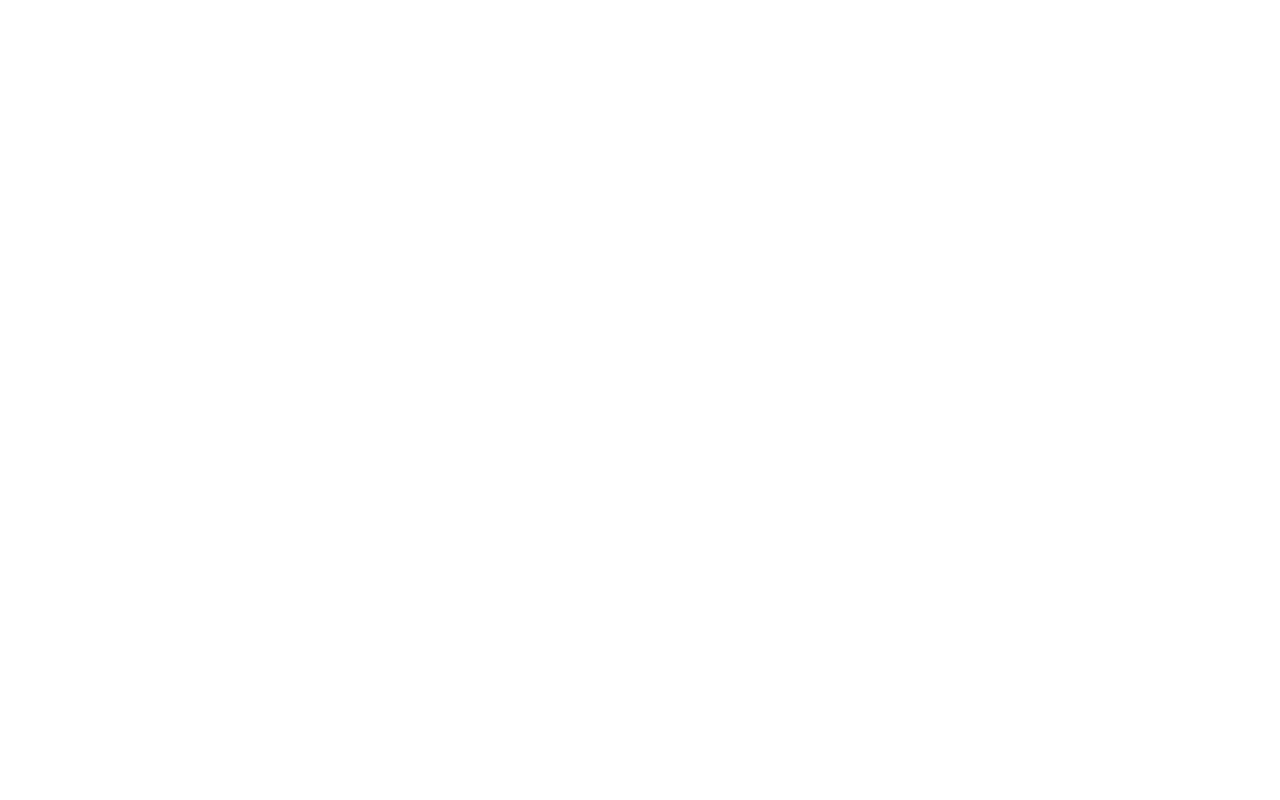
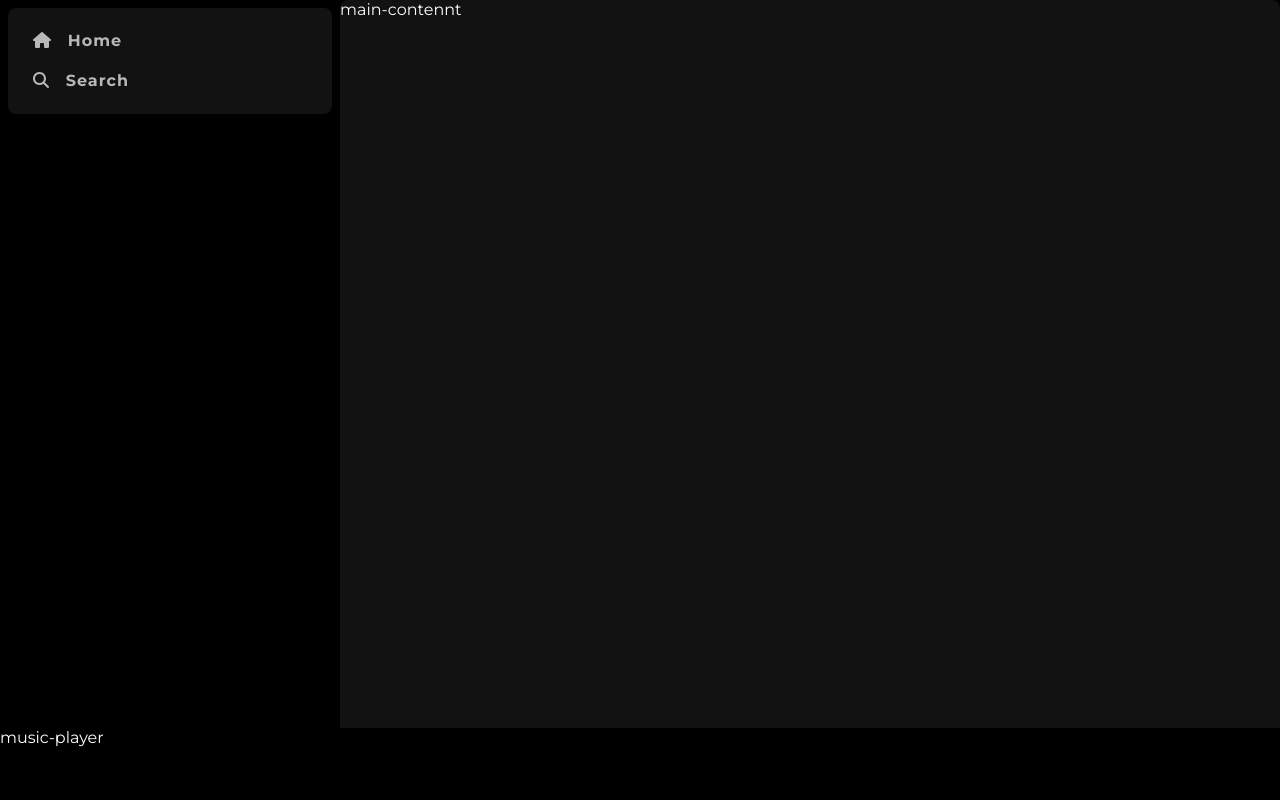
Before and after one commit to ABHi-202864/SPOTIFY-CLONE, a plain HTML site: page index.html in a window 1280 px wide. Drawn offline with Linux system fonts and the light colour scheme; files that its build step writes are made by us from their sources.

Commit message:
working on sidebar part

```diff
--- a/css/style.css
+++ b/css/style.css
@@ -0,0 +1,78 @@
+body {
+    font-family: "Montserrat", sans-serif;
+    box-sizing: border-box;
+    margin: 0;
+    padding: 0;
+    background-color: #000;
+    color: #fff;
+}
+
+html,
+body {
+    width: 100%;
+    height: 100%;
+}
+
+.main {
+    display: flex;
+    height: 100vh;
+}
+
+.sidebar {
+    background-color: #000;
+    width: 340px;
+    border-radius: 0.5rem;
+}
+
+.main-contennt {
+    background-color: #121212;
+    flex: 1;
+    border-radius: 0.5rem;
+    overflow: auto;
+}
+
+.music-player {
+    background-color: #000;
+    position: fixed;
+    bottom: 0;
+    width: 100%;
+    height: 72px;
+}
+
+a {
+    text-decoration: none;
+    color: #fff;
+}
+
+.nav {
+    background-color: #121212;
+    border-radius: 0.5rem;
+    display: flex;
+    flex-direction: column;
+    justify-content: center;
+    height: 90px;
+    padding: 0.5rem 0.75rem;
+    margin: 0.5rem;
+}
+
+.nav-option {
+    line-height: 2.5rem;
+    opacity: 0.7;
+    transition: 0.5s ease-in-out;
+    padding: 0 0.8rem;
+}
+
+.nav-option:hover {
+    opacity: 1;
+}
+
+.nav-option i {
+    font-size: 1.5rem;
+}
+
+.nav-option a {
+    font-size: 1rem;
+    margin-left: 0.8rem;
+    font-weight: 700;
+    letter-spacing: 1px;
+}
--- a/index.html
+++ b/index.html
@@ -12,16 +12,36 @@
         integrity="sha512-SnH5WK+bZxgPHs44uWIX+LLJAJ9/2PkPKZ5QiAj6Ta86w+fsb2TkcmfRyVX3pBnMFcV7oQPJkl9QevSCWr3W6A=="
         crossorigin="anonymous" referrerpolicy="no-referrer" />
 
+    <!-- google font css -->
+    <link rel="preconnect" href="https://fonts.googleapis.com">
+    <link rel="preconnect" href="https://fonts.gstatic.com" crossorigin>
+    <link
+        href="https://fonts.googleapis.com/css2?family=Montserrat:ital,wght@0,100..900;1,100..900&family=Poppins:ital,wght@0,100;0,200;0,300;0,400;0,500;0,600;0,700;0,800;0,900;1,100;1,200;1,300;1,400;1,500;1,600;1,700;1,800;1,900&display=swap"
+        rel="stylesheet">
+
     <!-- custom style -->
-    <link rel="stylesheet" href="style.css">
+    <link rel="stylesheet" href="css/style.css">
 </head>
 
 <body>
 
     <div class="main">
         <div class="sidebar">
+            <div class="nav">
+                <div class="nav-option">
+                    <i class="fa-solid fa-house"></i>
+                    <a href="#">Home</a>
+                </div>
+                <div class="nav-option">
+                    <i class="fa-solid fa-magnifying-glass"></i>
+                    <a href="#">Search</a>
+                </div>
+            </div>
+            <div class="library"></div>
+        </div>
+        <div class="main-contennt">main-contennt</div>
 
-        </div>
+        <div class="music-player">music-player</div>
     </div>
 
 
```
